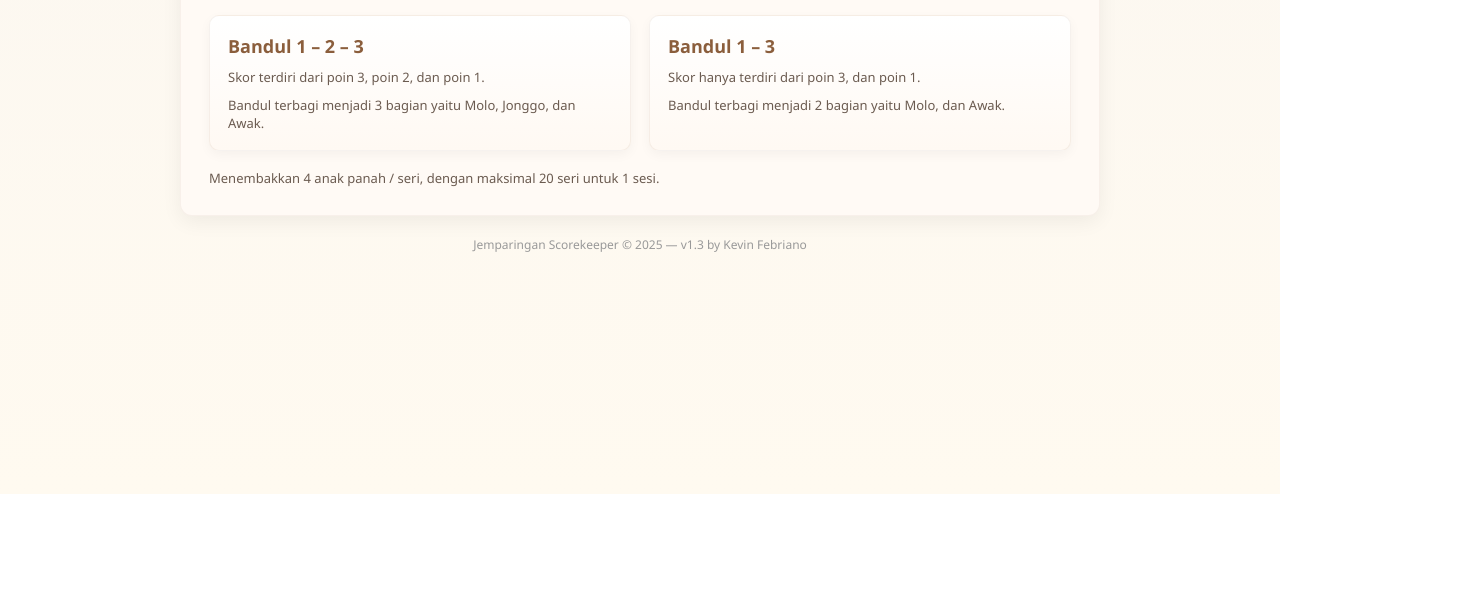
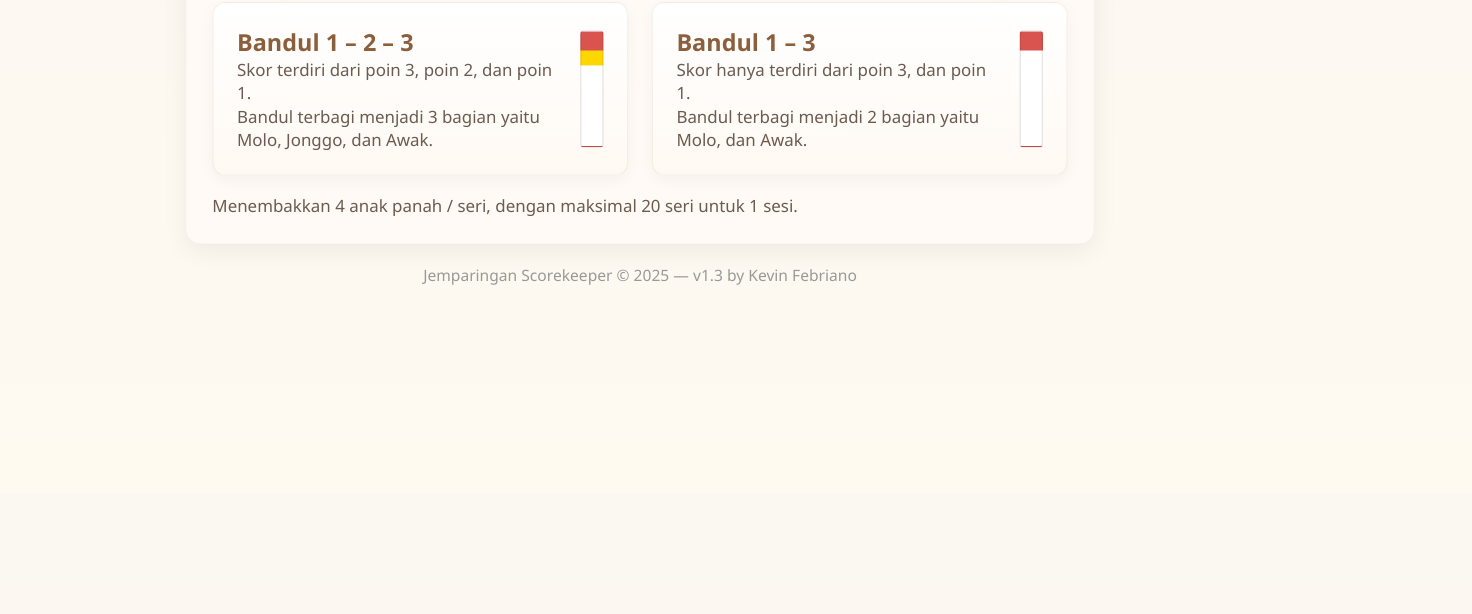
Before and after one commit to Lemielll/Scorekeeper-Jemparingan, a plain HTML site: page index.html in a window 1280 px wide. Shown: the part 306-920 px from the top of the page, 1472 px wide, since content can reach past the window. Before the commit the page ends 800 px from the top, so only its background shows below. Drawn offline with Linux system fonts and the light colour scheme.

Commit message:
Add files via upload

```diff
--- a/index.html
+++ b/index.html
@@ -11,6 +11,7 @@
       --accent: #8b5e3c;
       --muted: #6b5b50;
       --shadow: rgba(0,0,0,0.06);
+      --danger: #d9534f;
       font-family: "Segoe UI", Roboto, system-ui, -apple-system, "Helvetica Neue", Arial;
     }
     *{box-sizing:border-box}
@@ -22,17 +23,19 @@
       align-items:center;
       justify-content:center;
       background: linear-gradient(180deg, var(--bg), #fffaf0);
+      transform: scale(1.3);
+      overflow: hidden; /* Paksa sembunyikan scrollbar */
     }
     .wrap{
-      width:920px;
+      width: 700px;
       max-width:92%;
-      padding:28px;
+      padding: 20px;
       background:var(--card);
       border-radius:12px;
       box-shadow:0 6px 20px var(--shadow);
       border:1px solid rgba(139,94,60,0.06);
     }
-    header{display:flex;align-items:center;justify-content:space-between;margin-bottom:16px}
+    header{display:flex;align-items:center;justify-content:space-between;margin-bottom: 12px;}
     h1{margin:0;font-size:20px;color:var(--accent)}
     p.lead{margin:4px 0 0;color:var(--muted)}
     .choices{display:flex;gap:18px;flex-wrap:wrap;margin-top:18px}
@@ -47,14 +50,17 @@
       box-shadow:0 4px 12px rgba(0,0,0,0.04);
       transition:transform .14s ease, box-shadow .14s ease;
       display:flex;
-      flex-direction:column;
-      gap:10px;
-      align-items:flex-start;
+      flex-direction: row;
+      align-items: center;
+      gap: 15px;
     }
     .option:hover{transform:translateY(-6px);box-shadow:0 10px 30px rgba(0,0,0,0.06)}
+    .option-content {
+      flex-grow: 1;
+    }
     .option h2{margin:0;color:var(--accent);font-size:18px}
     .option p{margin:0;color:var(--muted);font-size:13px}
-    .foot{display:flex;justify-content:space-between;align-items:center;margin-top:18px;color:var(--muted);font-size:13px}
+    .foot{display:flex;justify-content:space-between;align-items:center;margin-top: 14px;color:var(--muted);font-size:13px}
     .small{font-size:12px;color:var(--muted)}
     .btn{
       background:var(--accent);
@@ -62,6 +68,36 @@
       box-shadow:0 3px 8px rgba(139,94,60,0.18)
     }
     @media (max-width:640px){ .choices{flex-direction:column} .wrap{padding:16px} }
+
+    /* --- CSS VISUAL BANDUL --- */
+    .bandul-visual {
+      height: 90px;
+      width: 18px;
+      border: 1px solid rgba(0,0,0,0.1);
+      border-radius: 3px;
+      flex-shrink: 0;
+      align-self: center;
+    }
+    .bandul-321 {
+      background: linear-gradient(to bottom,
+        var(--danger) 0%,
+        var(--danger) 16.67%,
+        gold 16.67%,
+        gold 30%,
+        #fff 30%,
+        #fff 100%
+      );
+    }
+    .bandul-13 {
+      background: linear-gradient(to bottom,
+        var(--danger) 0%,
+        var(--danger) 16.67%,
+        #fff 16.67%,
+        #fff 100%
+      );
+    }
+    /* --- AKHIR CSS VISUAL BANDUL --- */
+
   </style>
 </head>
 <body>
@@ -74,17 +110,25 @@
     </header>
 
     <div class="choices">
+
       <div class="option" id="opt-321">
+        <div class="option-content">
           <h2>Bandul 1 – 2 – 3</h2>
           <p>Skor terdiri dari poin 3, poin 2, dan poin 1.</p>
           <p class="small">Bandul terbagi menjadi 3 bagian yaitu Molo, Jonggo, dan Awak.</p>
         </div>
+        <div class="bandul-visual bandul-321"></div>
+      </div>
 
-      <div class="option" id="opt-13">
+      <div class="option" id="opt-31">
+        <div class="option-content">
           <h2>Bandul 1 – 3</h2>
           <p>Skor hanya terdiri dari poin 3, dan poin 1.</p>
           <p class="small">Bandul terbagi menjadi 2 bagian yaitu Molo, dan Awak.</p>
         </div>
+        <div class="bandul-visual bandul-13"></div>
+      </div>
+
     </div>
 
     <div class="foot">
@@ -92,7 +136,7 @@
     </div>
   </div>
 
-  <div style="text-align:center;font-size:12px;color:#999;margin-top:20px; padding-bottom: 20px;">
+  <div style="text-align:center;font-size:12px;color:#999;margin-top:15px; padding-bottom: 15px;">
     Jemparingan Scorekeeper © 2025 — v1.3 by Kevin Febriano
   </div>
 
@@ -101,10 +145,13 @@
       localStorage.setItem('targetMode', '321');
       window.location.href = 'jemparingan.html';
     });
-    document.getElementById('opt-13').addEventListener('click', ()=> {
-      localStorage.setItem('targetMode', '13');
+
+    /* --- PERUBAHAN DI SINI --- */
+    document.getElementById('opt-31').addEventListener('click', ()=> {
+      localStorage.setItem('targetMode', '31'); // Diubah ke '31'
       window.location.href = 'jemparingan.html';
     });
+    /* --- AKHIR PERUBAHAN --- */
   </script>
 </body>
 </html>
--- a/script-jemparingan.js
+++ b/script-jemparingan.js
@@ -21,13 +21,13 @@ document.addEventListener("DOMContentLoaded", () => {
 
   const clockEl = document.getElementById('clock');
 
-  modeLabel.textContent = mode === '321' ? 'Mode: 3 – 2 – 1' : 'Mode: 3 – 1';
+  modeLabel.textContent = mode === '321' ? 'Bandul: 3 – 2 – 1' : 'Bandul: 3 – 1';
   maxEndsLabel.textContent = maxEnds;
   maxEndsEl.textContent = maxEnds;
 
   const scoringButtonsByMode = {
     '321': ['3', '2', '1', 'M'],
-    '13': ['3', '1', 'M']
+    '31': ['3', '1', 'M']
   };
 
   const state = {
@@ -211,7 +211,7 @@ document.addEventListener("DOMContentLoaded", () => {
       endBtn.classList.add('done');
       state.currentEnd = maxEnds;
       render();
-      alert('Sesi selesai. Kamu bisa export hasil atau reset untuk sesi baru.');
+      // alert('Sesi selesai. Kamu bisa export hasil atau reset untuk sesi baru.'); // <-- BARIS INI DIHAPUS
     }
   }
 
```
Also changed, not shown: jemparingan.html (+7 -1 lines). Lines whose indentation alone changed are shown as unchanged.
